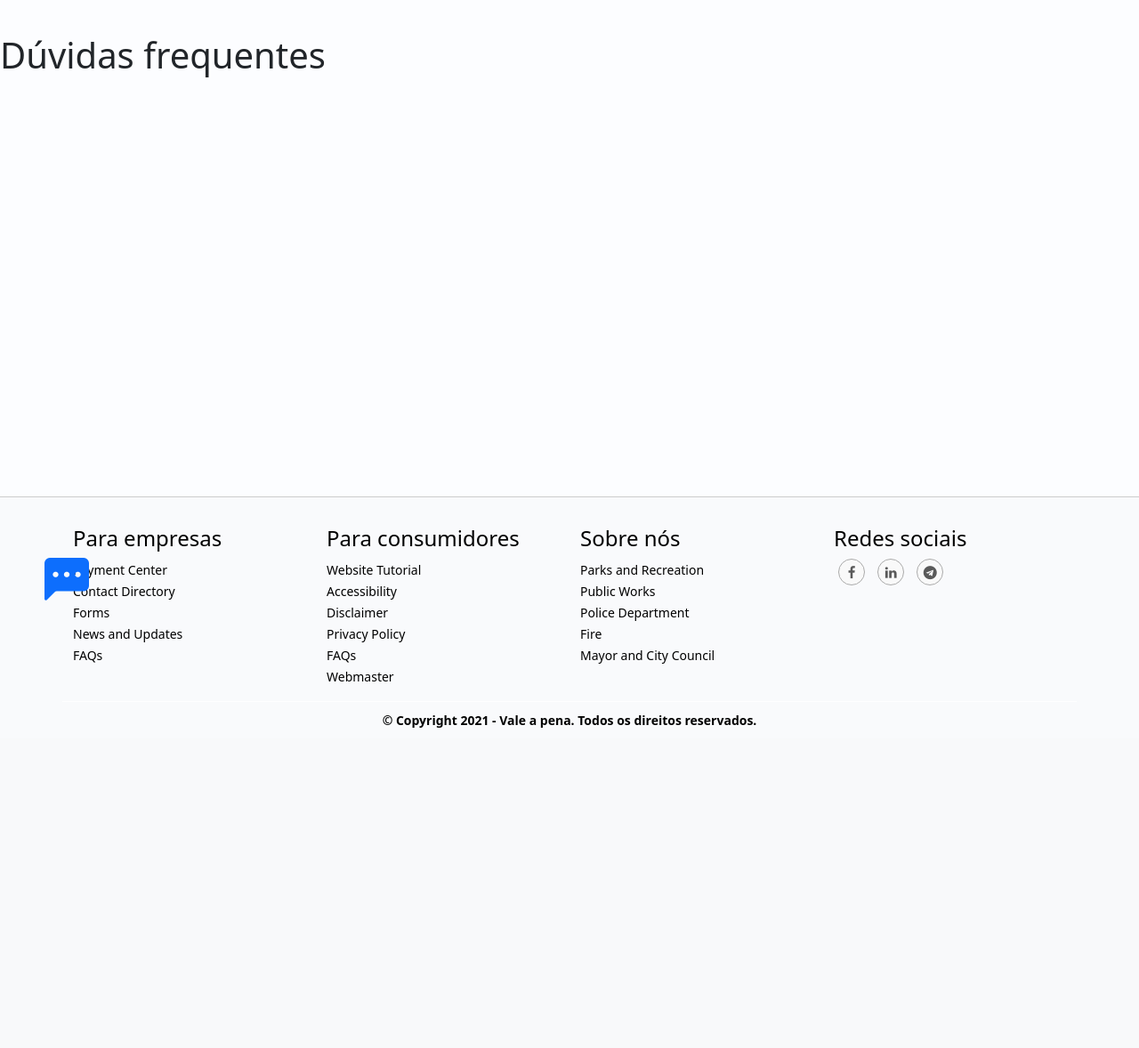
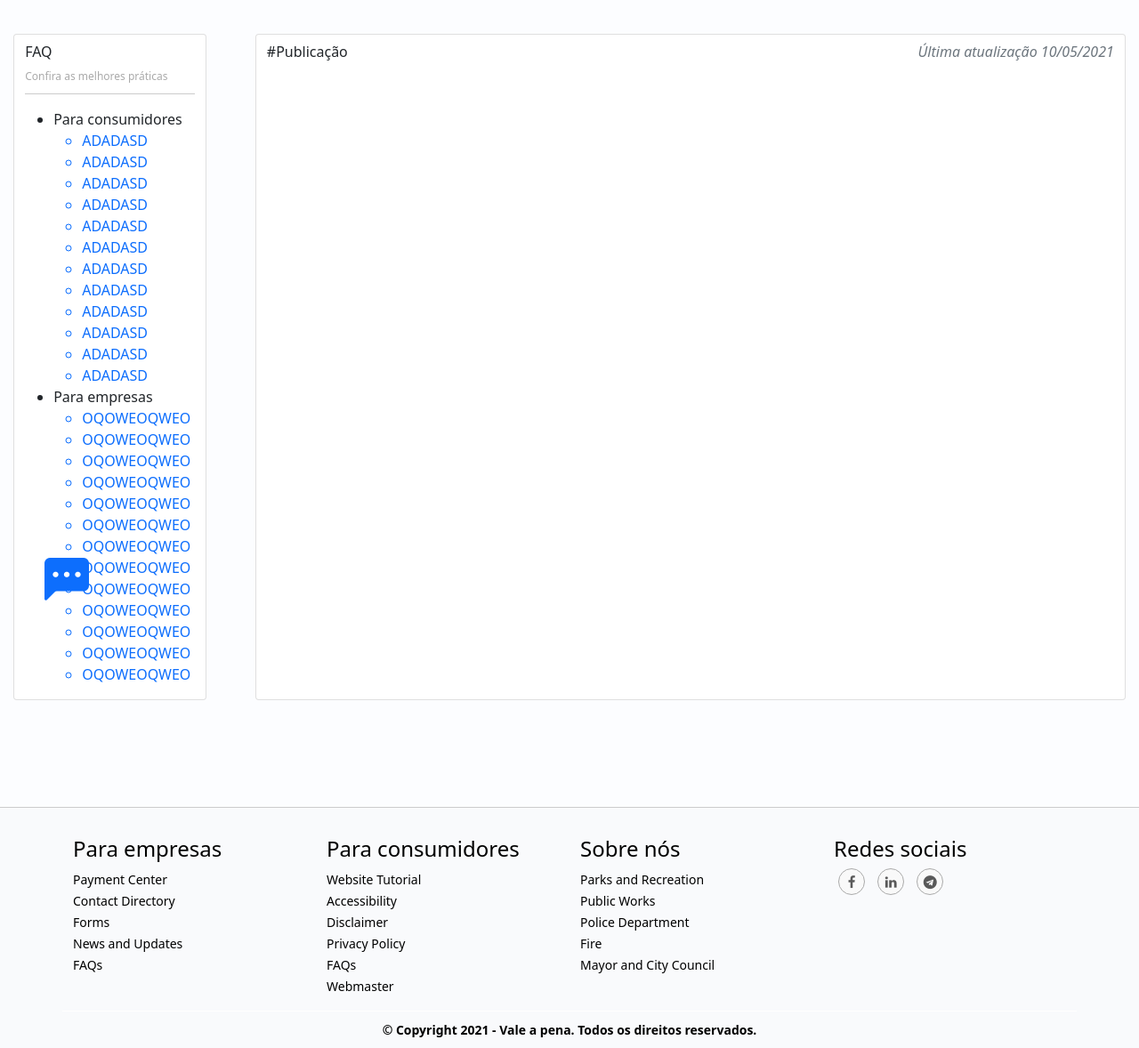
Before and after one commit to wesleystoss/valeapena, a Django app: page /faq/ in a window 1280 px wide. Shown: the part 90-1268 px from the top of the page at 89% size. Before the commit the page ends 908 px from the top, so only its background shows below. Run offline with Django 3.2, Linux system fonts and the light colour scheme; some libraries are stand-ins or nearby versions.

Commit message:
FIX: Adiciona itens no faq

```diff
--- a/paginas/templates/paginas/faq.html
+++ b/paginas/templates/paginas/faq.html
@@ -2,6 +2,54 @@
 
 {%block 'conteudo'%}
 <main>
-    <h1>Dúvidas frequentes</h1>
+    <div class="row">
+        <div class="container card col-2">
+            <h6>FAQ</h6>
+            <p class="descricao_card">Confira as melhores práticas</p>
+            <div>
+                <ul>
+                    <li>Para consumidores</li>
+                    <ul>
+                        <a href=""><li>ADADASD</li></a>
+                        <a href=""><li>ADADASD</li></a>
+                        <a href=""><li>ADADASD</li></a>
+                        <a href=""><li>ADADASD</li></a>
+                        <a href=""><li>ADADASD</li></a>
+                        <a href=""><li>ADADASD</li></a>
+                        <a href=""><li>ADADASD</li></a>
+                        <a href=""><li>ADADASD</li></a>
+                        <a href=""><li>ADADASD</li></a>
+                        <a href=""><li>ADADASD</li></a>
+                        <a href=""><li>ADADASD</li></a>
+                        <a href=""><li>ADADASD</li></a>
+                    </ul>
+                    <li>Para empresas</li>
+                        <ul>
+                            <a href=""><li>OQOWEOQWEO</li></a>
+                            <a href=""><li>OQOWEOQWEO</li></a>
+                            <a href=""><li>OQOWEOQWEO</li></a>
+                            <a href=""><li>OQOWEOQWEO</li></a>
+                            <a href=""><li>OQOWEOQWEO</li></a>
+                            <a href=""><li>OQOWEOQWEO</li></a>
+                            <a href=""><li>OQOWEOQWEO</li></a>
+                            <a href=""><li>OQOWEOQWEO</li></a>
+                            <a href=""><li>OQOWEOQWEO</li></a>
+                            <a href=""><li>OQOWEOQWEO</li></a>
+                            <a href=""><li>OQOWEOQWEO</li></a>
+                            <a href=""><li>OQOWEOQWEO</li></a>
+                            <a href=""><li>OQOWEOQWEO</li></a>
+                        </ul>
+                </ul>
+            </div>
+        </div>
+        <div class="container card col-9">
+            <div class="header_faq_post">
+                <h6 class="">#Publicação
+                    <span class="float-end text-secondary fst-italic fw-normal">Última atualização 10/05/2021</span>
+                </h6>
+
+            </div>
+        </div>
+    </div>
 </main>
 {%endblock%}
```
